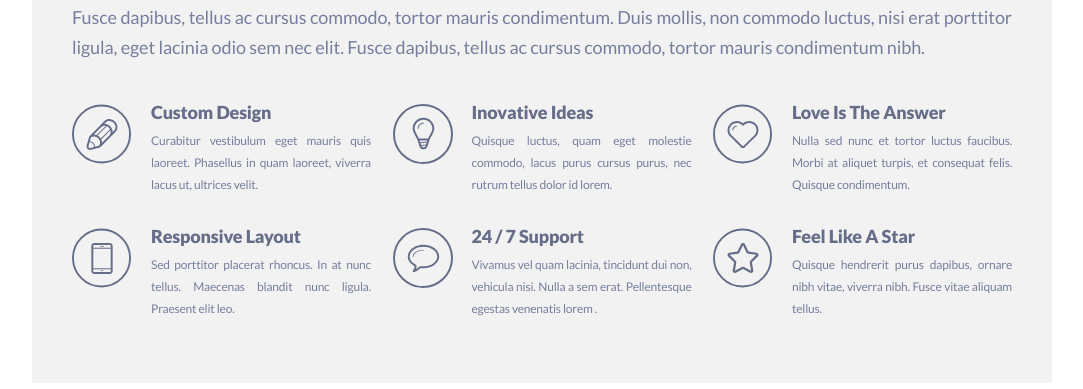
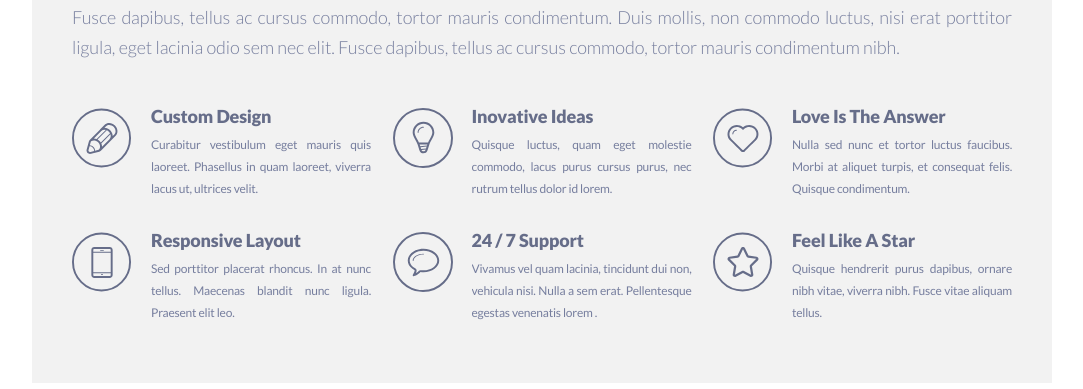
Before and after one commit to bellamy9678/singolo, a plain HTML site: page singolo1.html in a window 1280 px wide. Shown: the part 806-1195 px from the top of the page, without its empty margins (98-1181 px from the left). Drawn offline with Linux system fonts and the light colour scheme.

Commit message:
feat: add fonts and small change in blocks position

```diff
--- /dev/null
+++ b/fonts.css
@@ -0,0 +1,69 @@
+@font-face {
+  font-family: 'Lato';
+  src: url('./assets/fonts/Lato-Thin.ttf') format('truetype');
+  font-weight: 100;
+  font-style: normal;
+}
+
+@font-face {
+  font-family: 'Lato';
+  src: url('./assets/fonts/Lato-Light.ttf') format('truetype');
+  font-weight: 300;
+  font-style: normal;
+}
+
+@font-face {
+  font-family: 'Lato';
+  src: url('./assets/fonts/Lato-Regular.ttf') format('truetype');
+  font-weight: 400;
+  font-style: normal;
+}
+
+@font-face {
+  font-family: 'Lato';
+  src: url('./assets/fonts/Lato-Bold.ttf') format('truetype');
+  font-weight: 700;
+  font-style: normal;
+}
+
+@font-face {
+  font-family: 'Lato';
+  src: url('./assets/fonts/Lato-Black.ttf') format('truetype');
+  font-weight: 900;
+  font-style: normal;
+}
+
+@font-face {
+  font-family: 'Lato';
+  src: url('./assets/fonts/Lato-ThinItalic.ttf') format('truetype');
+  font-weight: 100;
+  font-style: italic;
+}
+
+@font-face {
+  font-family: 'Lato';
+  src: url('./assets/fonts/Lato-LightItalic.ttf') format('truetype');
+  font-weight: 300;
+  font-style: italic;
+}
+
+@font-face {
+  font-family: 'Lato';
+  src: url('./assets/fonts/Lato-Italic.ttf') format('truetype');
+  font-weight: 400;
+  font-style: italic;
+}
+
+@font-face {
+  font-family: 'Lato';
+  src: url('./assets/fonts/Lato-BoldItalic.ttf') format('truetype');
+  font-weight: 700;
+  font-style: italic;
+}
+
+@font-face {
+  font-family: 'Lato';
+  src: url('./assets/fonts/Lato-BlackItalic.ttf') format('truetype');
+  font-weight: 900;
+  font-style: italic;
+}
--- a/singolo1.css
+++ b/singolo1.css
@@ -1,6 +1,4 @@
-/*
 @import url("fonts.css");
-*/
 
 * {
     margin: 0;
@@ -68,6 +66,7 @@ body {
 .options__menu li a {
     text-decoration: none;
     font-size: 1.2rem;
+    font-weight: 700;
     color: #ffffff;
 }
 
@@ -97,7 +96,7 @@ body {
 .mobile_horizontal {
     position: relative;
     top: -71px;
-    right: -121px;
+    right: -122px;
 }
 
 .wrapper_layout-3-box {
@@ -167,6 +166,7 @@ p {
     text-align: justify;
     overflow: hidden;
     text-overflow: hidden;
+    word-break: break-word;
 }
 
 p.services__description {
@@ -192,7 +192,7 @@ h3 {
 }
 
 .services_options {
-    padding-top: 43px;
+    padding-top: 47px;
 }
 
 .services__option {
--- a/singolo1.html
+++ b/singolo1.html
@@ -4,7 +4,6 @@
     <meta charset="UTF-8">
     <meta name="viewport" content="width=device-width, initial-scale=1.0">
     <link rel="stylesheet" href="singolo1.css">
-    <link href="https://fonts.googleapis.com/css?family=Lato:400,700,900&display=swap" rel="stylesheet">
     <title>Singolo</title>
 </head>
 <body>
```
Also changed, not shown: assets/fonts/Lato-Black.ttf (added), assets/fonts/Lato-BlackItalic.ttf (added), assets/fonts/Lato-Bold.ttf (added), assets/fonts/Lato-BoldItalic.ttf (added), assets/fonts/Lato-Italic.ttf (added), assets/fonts/Lato-Light.ttf (added), assets/fonts/Lato-LightItalic.ttf (added), assets/fonts/Lato-Regular.ttf (added), assets/fonts/Lato-Thin.ttf (added), assets/fonts/Lato-ThinItalic.ttf (added).
